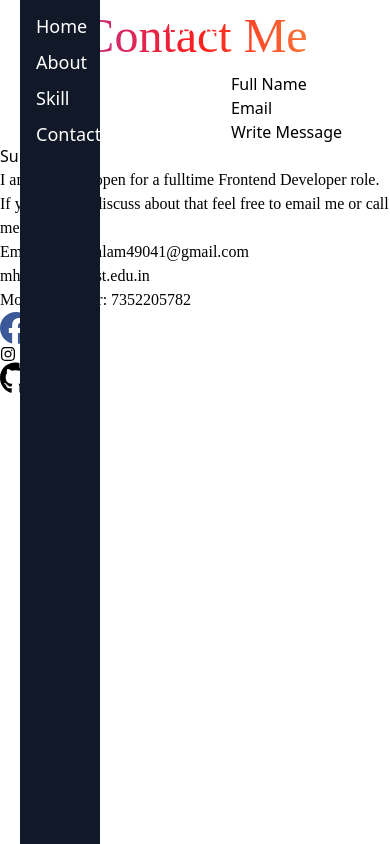
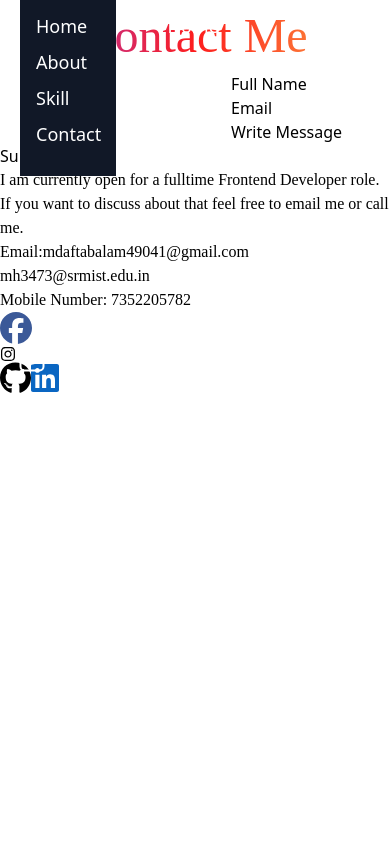
Before and after one commit to mdaftab41/PortfolioReact, a React (Create React App) app: page /Contact in a window 390 px wide. Built offline with nearby package versions, Linux system fonts and the light colour scheme.

Commit message:
Your commit message here

```diff
--- a/package.json
+++ b/package.json
@@ -58,6 +58,7 @@
   "devDependencies": {
     "@babel/eslint-parser": "^7.22.15",
     "@babel/plugin-proposal-private-property-in-object": "^7.21.11",
+    "netlify-cli": "^17.33.0",
     "tailwindcss": "^3.3.3"
   }
 }
--- a/src/component/Contact.jsx
+++ b/src/component/Contact.jsx
@@ -20,7 +20,7 @@ function Contact() {
       <div data-aos="zoom-in">
         <Form  className="w-full text-black ms:px-0 min-w-screen"/>
       </div>
-      <div className="pt-10 pb-28 md:pt-0 md:text-xl "  >
+      <div className="pt-4 pb-28 md:pt-0 md:text-xl "  >
         <ContactDetail />
       </div>
     </div>
--- a/src/component/ContactDetail.jsx
+++ b/src/component/ContactDetail.jsx
@@ -16,7 +16,7 @@ function ContactDetail() {
     });
   });
   return (
-    <div className="mx-5">
+    <div className="pt-4 mx-5 md:pt-20">
       <h1 className="font-mono" data-aos="fade-up">
         I am currently open for a fulltime Frontend Developer role. If you want
         to discuss about that feel free to email me or call me.
--- a/src/component/Home.jsx
+++ b/src/component/Home.jsx
@@ -107,6 +107,8 @@ const openPdfInNewTab = () => {
           >
             <img
               src={Image}
+              fetchPriority="high"
+              decoding="async"
               alt="coding illustration"
               className="lgw-[80%] ml-auto movearrow w-130 h-120 rounded-sm "
             />
--- a/src/component/contactForm.jsx
+++ b/src/component/contactForm.jsx
@@ -2,6 +2,7 @@ import * as React from "react";
 import { useState, useRef } from "react";
 import Validation from "./Validation";
 import emailjs from '@emailjs/browser';
+
 
 function Form() {
   // State for form fields, filled state, and errors
--- a/src/index.css
+++ b/src/index.css
@@ -36,7 +36,7 @@ background:transprent;
 }
 /*navbar*/
 .mobile-nav {
-  @apply block md:hidden fixed top-0 py-2 w-20 h-full bg-gray-900 duration-500;
+  @apply block md:hidden fixed top-0 py-2 w-24 h-44 bg-gray-900 duration-500;
 }
 
 nav li {
```
Also changed, not shown: 1 other file (tests, documents, lock files or other folders).
